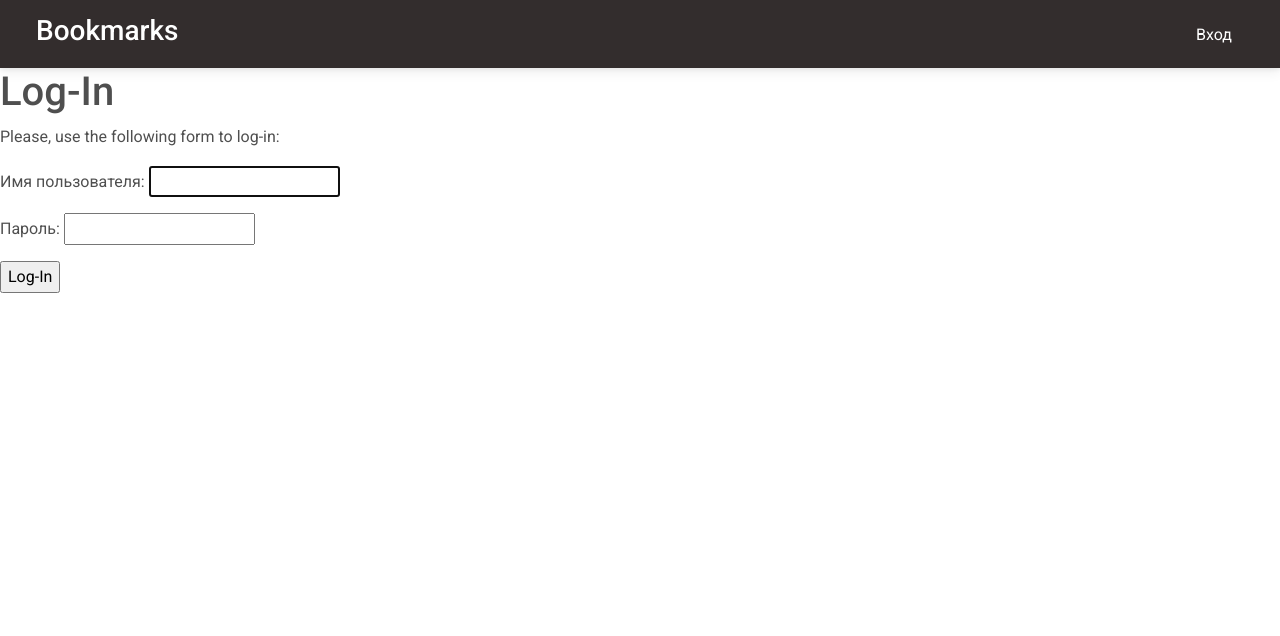
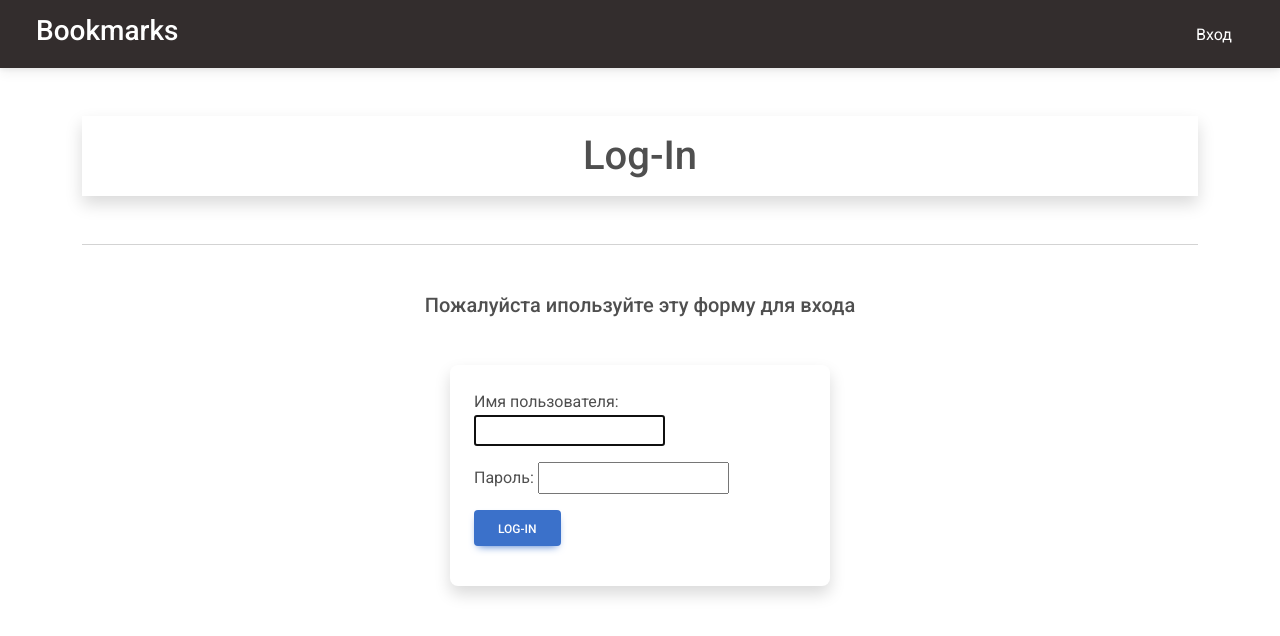
Before and after one commit to Satrey/social, a Django app: page /account/login/ in a window 1280 px wide. Shown: the top 636 px of the page. Run offline with Django 4.2, Linux system fonts and the light colour scheme; some libraries are stand-ins or nearby versions.

Commit message:
Изменен css framework на MDB. Поправлены шаблоны.

```diff
--- /dev/null
+++ b/bookmarks/static/css/styles.css
@@ -0,0 +1,3 @@
+a:hover {
+    color: red;
+}
--- a/bookmarks/templates/account/login_.html
+++ b/bookmarks/templates/account/login_.html
@@ -3,6 +3,7 @@
 {% block title %}Log-in{% endblock %}
 
 {% block content %}
+
 <div class="container">
     <h1 class="text-center mt-5 shadow txt-shadow p-3">Log-In</h1>
     <hr class="mt-5">
--- a/bookmarks/templates/registration/login.html
+++ b/bookmarks/templates/registration/login.html
@@ -4,7 +4,10 @@
 
 {% block content %}
 
-<h1>Log-In</h1>
+<div class="container">
+    <h1 class="text-center mt-5 shadow txt-shadow p-3">Log-In</h1>
+    <hr class="mt-5">
+</div>
 
 {% if form.errors %}
     <p>
@@ -12,15 +15,22 @@
         Please try again
     </p>
 {% else %}
-    <p>Please, use the following form to log-in:</p>
+    <h5 class="text-center mt-5 txt-shadow ">Пожалуйста ипользуйте эту форму для входа</h5>
 {% endif %}
-<div class="login-form">
-    <form action="{% url 'login' %}" method="post">
-        {{ form.as_p }}
-        {% csrf_token %}
-        <input type="hidden" name="next" value="{{ next }}" />
-        <p><input type="submit" value="Log-In"/></p>
-    </form>
+
+<div class="container mt-5 login-form">
+    <div class="row d-flex">
+        <div class="col"></div>
+        <div class="col-md-4 card shadow p-4">
+            <form action="{% url 'login' %}" method="post">
+                {{ form.as_p }}
+                {% csrf_token %}
+                <input type="hidden" name="next" value="{{ next }}" />
+                <p><input class="btn btn-primary" type="submit" value="Log-In"/></p>
+            </form>
+        </div>
+        <div class="col"></div>
+    </div>
 </div>
 
 {% endblock %}
```
Also changed, not shown: bookmarks/templates/account/dashboard.html (+5 -3 lines), bookmarks/templates/registration/logged_out.html (+5 -2 lines). Lines whose indentation alone changed are shown as unchanged.
